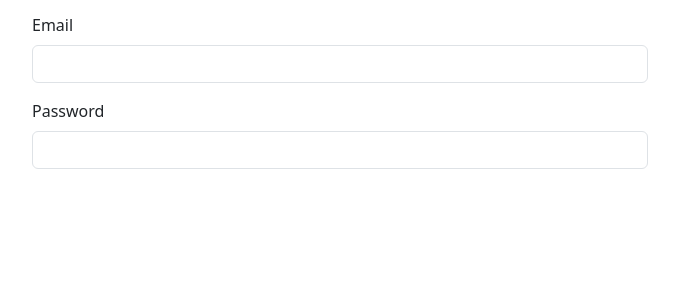
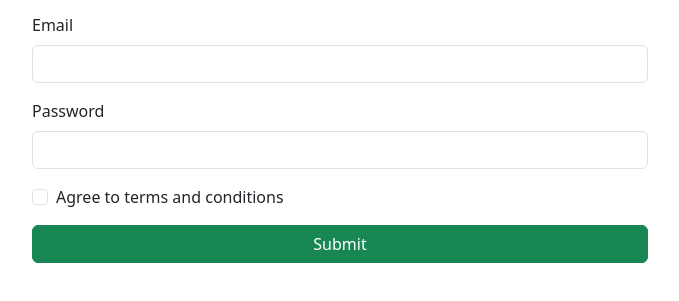
Before and after one commit to EdwardCochran/Bootstrap-Project, a plain HTML site: page index.html in a window 1280 px wide. Shown: the part 167-468 px from the top of the page, without its empty margins (300-979 px from the left). Drawn offline with nearby package versions, Linux system fonts and the light colour scheme.

Commit message:
Form created sucsessfully

```diff
--- a/index.html
+++ b/index.html
@@ -34,6 +34,16 @@
                         <input type="password" class="form-control" id="password" required>
                         <div class="invalid-feedback">Password is required.</div>
                     </div>
+                    <div class="mb-3 form-check">
+                        <input type="checkbox" class="form-check-input" id="terms" required>
+                        <label class="form-check-label" for="terms">Agree to terms and conditions</label>
+                        <div class="invalid-feedback">You must agree before submitting.</div>
+                    </div>
+                    <button type="submit" class="btn btn-success w-100">Submit</button>
+                </form>
+            </div>
+        </div>
+    </div>
 
 </body>
 </html>
```
